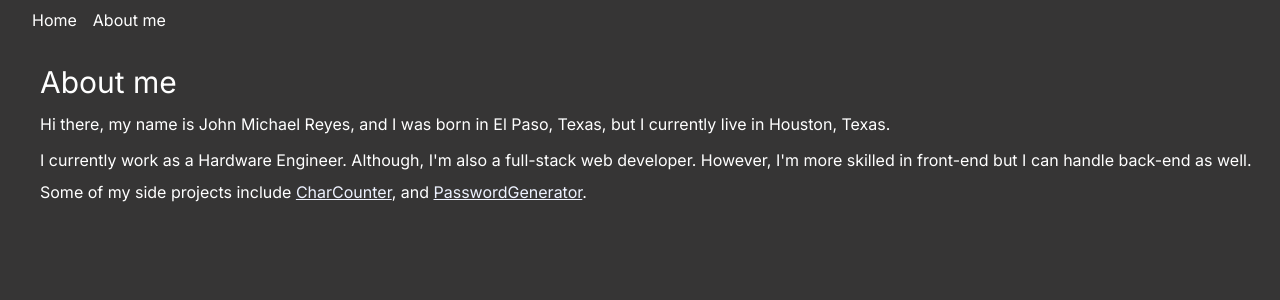
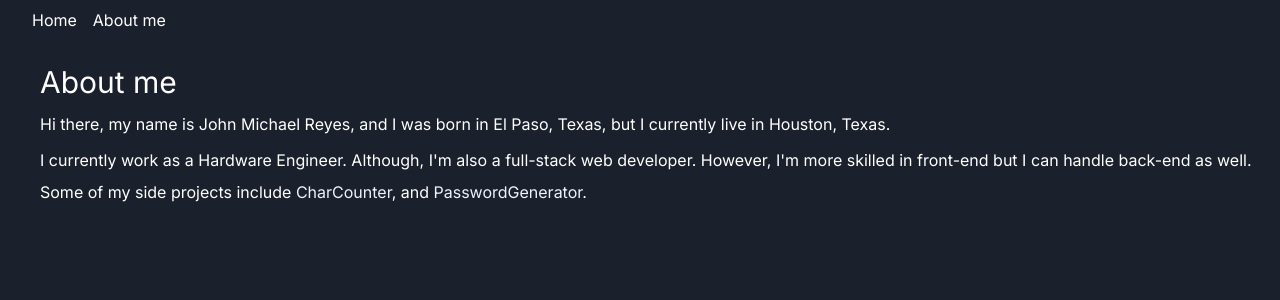
Before and after one commit to FreddieCrew/freddiecrew.github.io, a Next.js app: page /about in a window 1280 px wide. Shown: the top 300 px of the page. Built offline with nearby package versions, Linux system fonts and the light colour scheme.

Commit message:
Better color palette

```diff
--- a/src/app/about/page.tsx
+++ b/src/app/about/page.tsx
@@ -1,5 +1,5 @@
-import Footer from '../../../components/Footer';
 import Navbar from '../../../components/Nav';
+import React from 'react';
 
 export default function About() {
 
@@ -16,7 +16,7 @@ export default function About() {
         Although, I'm also a full-stack web developer. However, I'm more skilled in front-end but I can handle back-end as well.
       </p>
       <p className='ml-10 text-white m-2'>
-        Some of my side projects include <a title='Simple Character Counter written in C++, which can count how many lines are in a .txt file.' href='https://github.com/FreddieCrew/CharCounter' className='text-indigo-50 underline hover:no-underline hover:opacity-50' target='_blank'>CharCounter</a>, and <a title='Simple password generator written in Python' href='https://github.com/FreddieCrew/Password-Generator' className='text-indigo-50 underline hover:no-underline hover:opacity-50'>PasswordGenerator</a>.
+        Some of my side projects include <a title='Simple Character Counter written in C++, which can count how many lines are in a .txt file.' href='https://github.com/FreddieCrew/CharCounter' className='text-indigo-50 no-underline hover:underline hover:opacity-80' target='_blank'>CharCounter</a>, and <a title='Simple password generator written in Python' href='https://github.com/FreddieCrew/Password-Generator' className='text-indigo-50 no-underline hover:underline hover:opacity-80'>PasswordGenerator</a>.
       </p>
       </div>
 
--- a/src/app/globals.css
+++ b/src/app/globals.css
@@ -17,5 +17,11 @@
 }
 
 body {
-  background: #363535;
+  background: #1A202C;
 }
+
+@media screen and (max-width: 768px) {
+  .footer-title {
+    font-size: 8.5px;
+  }
+}
--- a/src/app/layout.tsx
+++ b/src/app/layout.tsx
@@ -1,6 +1,8 @@
+'use client'
 import './globals.css'
 import type { Metadata } from 'next'
 import { Inter } from 'next/font/google'
+import React from 'react';
 
 const inter = Inter({ subsets: ['latin'] })
 
@@ -14,8 +16,68 @@ export default function RootLayout({
 }: {
   children: React.ReactNode
 }) {
+
+  function getAsciiArt() {
+    return `
+    ⠀⠀⠀⠀⠀⠀⠀⠀⠀⠀⠀⠀⠀⠀⠀⠀⠀⠀⠀⠀⠀⠀⠀⠀⠀⠀⠀⠀⠀⠀⠀⣠⣶⣶⣤⣤⣴⠶⠞⠛⠛⠛⠛⠳⠶⣦⣄⡀⠀⠀⠀⠀⠀⠀⠀⠀⠀⠀⠀⠀⠀⠀⠀
+    ⠀⠀⠀⠀⠀⠀⠀⠀⠀⠀⠀⠀⠀⠀⠀⠀⠀⠀⠀⠀⠀⠀⠀⠀⠀⠀⢀⡾⣡⡞⠋⠉⠈⠙⠻⣤⡶⠛⠛⠻⢶⣄⠀⠈⠻⠷⠟⠛⠻⢶⣄⠀⠀⠀⠀⠀⠀⠀⠀⠀
+    ⠀⠀⠀⠀⠀⠀⠀⠀⠀⠀⠀⠀⠀⠀⠀⠀⠀⠀⠀⠀⠀⠀⠀⠀⠀⠀⣼⢳⡟⠛⢻⣿⠶⠶⣾⡿⢤⣤⣤⣤⣀⣹⣇⠀⠀⠀⠀⠀⠀⠀⠹⣆⠀⠀⠀⠀⠀⠀⠀⠀
+    ⠀⠀⠀⠀⠀⠀⠀⠀⠀⠀⠀⠀⠀⠀⠀⣀⣀⣀⣀⣤⣤⣤⣤⣤⣤⣴⣯⣼⣧⣤⣤⣭⣤⡶⢿⡇⠀⠀⠻⠟⠉⢹⡟⠀⠀⠀⠀⠀⠀⠀⠀⢹⡄⠀⠀⠀⠀⠀⠀⠀
+    ⠀⠀⠀⠀⠀⠀⠀⠀⠀⠀⠀⣀⡴⠚⠛⠋⠉⠉⠉⠉⠉⠀⠀⠀⠀⠀⠀⠀⠀⠀⠀⠀⠀⠀⠈⠻⣦⣄⣀⣀⣴⠟⠁⠀⣀⠀⠀⠀⠀⠀⠀⠈⣷⠀⠀⠀⠀⠀⠀⠀
+    ⠀⠀⠀⠀⠀⠀⠀⠀⠀⢠⡾⠋⠀⠀⠀⠀⠀⠀⠀⠀⠀⠀⠀⠀⠀⠀⠀⠀⠀⠀⠀⠀⠀⠀⠀⠀⠈⠉⠉⠉⠀⠀⠀⠀⣿⠀⠀⠀⠀⠀⠀⠀⣿⡄⠀⠀⠀⠀⠀⠀
+    ⠀⠀⠀⠀⠀⠀⠀⠀⣠⣿⣷⣦⣄⡀⠀⠀⠀⠀⠀⠀⠀⠀⠀⠀⠀⠀⠀⠀⠀⠀⠀⠀⠀⠀⠀⠀⠀⠀⠀⠀⠀⠀⠀⠀⣿⠀⠀⠀⠀⠀⠀⠀⢸⡇⠀⠀⠀⠀⠀⠀
+    ⠀⠀⠀⠀⠀⠀⢀⣼⣿⣿⣿⣿⣿⣿⣦⠀⠀⠀⠀⠀⠀⠀⠀⠀⠀⠀⠀⠀⠀⠀⠀⠀⠀⠀⠀⠀⠀⠀⠀⠀⠀⠀⠀⠀⢿⣄⠀⠀⠀⠀⢀⣠⡾⠀⠀⠀⠀⠀⠀⠀
+    ⠀⠀⠀⠀⠀⠀⣾⣿⣿⣿⣿⣿⣿⣿⣿⣇⠀⠀⠀⠀⠀⠀⠀⠀⠀⠀⠀⠀⠀⠀⠀⠀⠀⠀⠀⠀⠀⠀⠀⠀⠀⠀⠀⠀⠀⠙⠛⠿⠟⠛⣿⠉⠀⠀⠀⠀⠀⠀⠀⠀
+    ⠀⠀⠀⠀⠀⢸⣿⣿⣿⣿⣿⣿⣿⣿⣿⣿⠀⠀⠀⠀⠀⠀⠀⠀⠀⠀⠀⠀⠀⠀⠀⠀⠀⠀⠀⠀⠀⠀⠀⠀⠀⠀⠀⠀⠀⠀⠀⠀⠀⠀⣿⡀⠀⠀⠀⠀⠀⠀⠀⠀
+    ⠀⠀⠀⠀⠀⢸⣿⣿⣿⣿⣿⣿⣿⣿⣿⣿⠀⠀⠀⠀⠀⠀⠀⠀⠀⠀⠀⠀⠀⠀⠀⠀⠀⠀⠀⠀⠀⠀⠀⠀⠀⠀⠀⠀⠀⠀⠀⠀⠀⠀⢸⡇⠀⠀⠀⠀⠀⠀⠀⠀
+    ⠀⠀⠀⠀⠀⠸⣿⣿⣿⣿⣿⣿⣿⣿⣿⣿⠀⠀⠀⠀⠀⠀⠀⠀⠀⠀⠀⠀⠀⠀⠀⠀⠀⠀⠀⠀⠀⠀⠀⠀⠀⠀⠀⠀⠀⠀⠀⠀⠀⠀⢸⡇⠀⠀⠀⠀⠀⠀⠀⠀
+    ⠀⠀⠀⠀⠀⠀⢻⣿⣿⣿⣿⣿⣿⣿⣿⡏⠀⠀⠀⠀⠀⠀⠀⠀⠀⠀⠀⠀⠀⠀⠀⠀⠀⠀⠀⠀⠀⠀⠀⠀⠀⠀⠀⠀⠀⠀⠀⠀⠀⠀⢸⡇⠀⠀⠀⠀⠀⠀⠀⠀
+    ⠀⠀⠀⠀⠀⠀⠈⢻⣿⣿⣿⣿⣿⣿⠟⠀⠀⠀⠀⠀⠀⠀⠀⠀⠀⠀⠀⠀⠀⠀⠀⠀⠀⠀⠀⠀⠀⠀⠀⠀⠀⠀⠀⠀⠀⠀⠀⠀⠀⠀⢸⡇⠀⠀⠀⠀⠀⠀⠀⠀
+    ⠀⠀⠀⠀⠀⠀⠀⠀⠈⠻⡿⠛⠛⠁⠀⠀⠀⠀⠀⠀⠀⠀⠀⠀⠀⠀⠀⠀⠀⠀⠀⠀⠀⠀⠀⠀⠀⠀⠀⠀⠀⠀⠀⠀⠀⠀⠀⠀⠀⠀⢸⡇⠀⠀⠀⠀⠀⠀⠀⠀
+    ⠀⠀⠀⠀⠀⠀⠀⠀⠀⠀⠻⣦⡀⠀⠀⠀⠀⠀⠀⠀⠀⠀⠀⠀⠀⠀⠀⠀⠀⠀⠀⠀⠀⠀⠀⠀⠀⠀⠀⠀⠀⠀⠀⠀⠀⠀⠀⠀⠀⠀⣾⡇⠀⠀⠀⠀⠀⠀⠀⠀
+    ⠀⠀⠀⠀⠀⠀⠀⠀⠀⠀⠀⠈⠛⠳⠶⣤⣤⣀⣀⣀⣀⣀⣀⣀⣀⣀⣀⣀⡀⠀⠀⠀⠀⠀⠀⠀⠀⠀⠀⠀⠀⠀⠀⠀⠀⠀⠀⠀⠀⠀⣿⣇⠀⠀⠀⠀⠀⠀⠀⠀
+    ⠀⠀⠀⠀⠀⠀⠀⠀⠀⠀⠀⠀⠀⠀⠀⠀⠀⠉⠉⠉⠉⠉⠉⠉⠙⣯⡉⠉⠉⠛⠛⠛⠛⠂⠀⠀⠀⠀⠀⠀⠀⠀⠀⠀⠀⠀⠀⠀⣀⣴⣿⣿⡄⠀⠀⠀⠀⠀⠀⠀
+    ⠀⠀⠀⠀⠀⠀⠀⠀⠀⠀⠀⠀⠀⠀⠀⠀⠀⠀⠀⠀⠀⠀⠀⠀⠀⣿⣿⣶⣦⣤⣤⡤⠀⠀⠀⠀⠀⠀⠀⠀⠀⠀⢀⣀⣠⣤⣶⣿⣿⣿⣿⣿⡇⠀⠀⠀⠀⠀⠀⠀
+    ⠀⢠⣤⣤⣄⣀⣀⣀⠀⠀⠀⠀⠀⠀⠀⠀⠀⠀⠀⠀⠀⠀⠀⠀⠀⣿⣿⣿⣿⣿⣿⣿⣷⣶⣶⣶⣶⣶⣶⣶⣿⣿⣿⣿⣿⣿⣿⣿⣿⡿⠟⠉⢻⣆⠀⠀⠀⠀⠀⠀
+    ⠀⠘⣿⡛⠛⠿⠿⣿⣿⣿⣶⣶⣤⣀⡀⠀⠀⠀⠀⠀⠀⠀⠀⣠⡾⠛⠛⠿⣿⣿⣿⣿⣿⣿⣿⣿⣿⣿⣿⣿⣿⣿⣿⣿⣿⡿⠿⠛⠉⠀⠀⠀⠀⢹⣆⠀⠀⠀⠀⠀
+    ⠀⠀⠈⢷⣤⣤⣤⣤⣤⣭⣭⣿⣿⣿⣿⡿⠀⠀⠀⠀⢀⣠⠞⠋⠀⠀⠀⠀⠀⣹⡏⠙⠛⠛⠛⠛⠛⠛⠛⠛⠛⠋⠉⠁⠀⠀⠀⠀⠀⠀⠀⠀⠀⠀⢻⡄⠀⠀⠀⠀
+    ⠀⠀⢀⣬⢿⣿⣿⣿⣿⣆⣤⣶⡿⠟⠉⠀⠀⣀⣤⡶⠛⠁⣰⡆⠀⠀⠀⢠⣾⣿⣿⣧⠀⠀⠀⠀⠀⠀⠀⠀⠀⠀⠀⠀⠀⠀⠀⠀⠀⠀⠀⠀⠀⠀⠘⣷⠀⠀⠀⠀
+    ⠀⠀⢸⣇⠀⣹⡿⠛⠛⠛⠻⠿⣤⣠⣤⡶⠟⠋⠁⠀⠀⢠⡿⠀⠀⠀⠀⠸⣿⣿⣿⣿⠀⠀⠀⠀⠀⠀⠀⠀⠀⠀⠀⠀⠀⢠⡀⠀⠀⠀⠀⠀⠀⠀⠀⣿⡀⠀⠀⠀
+    ⠀⠀⠀⣹⡷⣿⡀⠀⠀⠀⠀⠀⠈⠉⠀⠀⠀⠀⠀⠀⠀⣾⠁⠀⠀⠀⠀⠀⠙⠻⠛⠃⠀⠀⠀⠀⠀⠀⠀⠀⠀⠀⠀⠀⠀⢸⡇⠀⠀⠀⠀⠀⠀⠀⠀⢸⡇⠀⠀⠀
+    ⢀⣀⣤⣿⡀⠈⠛⠛⣿⠋⠀⠀⠀⠀⠀⠀⠀⠀⠀⠀⢰⡏⠀⠀⠀⠀⠀⠀⠀⠀⠀⠀⠀⠀⠀⠀⠀⠀⠀⠀⠀⠀⠀⠀⠀⢸⣇⠀⠀⠀⠀⠀⠀⠀⠀⢸⡇⠀⠀⠀
+    ⣾⡉⠀⠈⠛⣷⣶⠟⠙⠛⠒⠂⠀⠀⠀⠀⠀⠀⠀⠀⣾⠃⠀⠀⠀⠀⠀⠀⠀⠀⠀⠀⠀⠀⠀⠀⠀⠀⠀⠀⠀⠀⠀⠀⠀⠈⣿⠀⠀⠀⠀⠀⠀⠀⠀⢸⡇⠀⠀⠀
+    ⠘⠻⠶⣶⣶⣿⣿⣀⣀⣀⣀⣀⣀⣀⣀⣀⣀⣀⣤⣴⣿⠀⠀⠀⠀⠀⠀⠀⠀⠀⠀⠀⠀⠀⠀⠀⠀⠀⠀⠀⠀⠀⠀⠀⠀⢠⣿⠀⠀⠀⠀⠀⠀⠀⠀⢸⡇⠀⠀⠀
+    ⣶⣟⠛⠛⠉⠀⠻⣯⡉⠉⠉⠉⠉⠉⠉⠉⠉⠉⠀⢸⣿⠀⠀⠀⠀⠀⠀⠀⠀⠀⠀⠀⠀⠀⠀⠀⠀⠀⠀⠀⠀⠀⠀⠀⠀⢸⡟⠀⠀⠀⠀⠀⠀⠀⠀⢸⡇⠀⠀⠀
+    ⠀⠉⠛⠳⠶⣦⣤⣬⣿⡦⠀⠀⠀⠀⠀⠀⠀⠀⠀⠀⣿⠀⠀⠀⠀⠀⠀⠀⠀⠀⠀⠀⠀⠀⠀⠀⠀⠀⠀⠀⠀⠀⠀⠀⠀⢸⡇⠀⠀⠀⠀⠀⠀⠀⠀⠘⣧⠀⠀⠀
+    ⠀⠀⠀⠀⠀⠀⠀⠀⠀⠀⠀⠀⠀⠀⠀⠀⠀⠀⠀⠀⢿⡀⠀⠀⠀⠀⠀⠀⠀⠀⠀⠀⠀⠀⠀⠀⠀⠀⠀⠀⠀⠀⠀⠀⠀⢸⡇⠀⠀⠀⠀⠀⠀⠀⠀⢰⡟⠀⠀⠀
+    ⠀⠀⠀⠀⠀⠀⠀⠀⠀⠀⠀⠀⠀⠀⠀⠀⠀⠀⠀⠀⢸⣇⠀⠀⠀⠀⠀⠀⠀⠀⠀⠀⠀⠀⠀⠀⠀⠀⠀⠀⠀⠀⠀⠀⠀⢸⡇⠀⠀⣀⠀⠀⢠⡄⠀⠈⢷⡄⠀⠀
+    ⠀⠀⠀⠀⠀⠀⠀⠀⠀⠀⠀⠀⠀⠀⠀⠀⠀⠀⠀⠀⠀⢿⡀⠀⠀⠀⠀⠀⠀⠀⠀⠀⠀⠀⠀⠀⠀⠀⠀⠀⠀⠀⠀⠀⠀⠘⣷⠀⠀⢹⣧⡀⠀⠻⣶⣤⣼⠇⠀⠀
+    ⠀⠀⠀⠀⠀⠀⠀⠀⠀⠀⠀⠀⠀⠀⠀⠀⠀⠀⠀⠀⠀⠘⣧⠀⠀⠀⠀⠀⠀⠀⠀⠀⠀⠀⠀⠀⠀⠀⠀⠀⠀⠀⠀⠀⠀⠀⠹⣦⣀⣸⡟⠻⠶⠾⠋⣿⠃⠀⠀⠀
+    ⠀⠀⠀⠀⠀⠀⠀⠀⠀⠀⠀⠀⠀⠀⠀⠀⠀⠀⠀⠀⠀⠀⢹⡆⠀⠀⠀⠀⠀⠀⠀⠀⠀⠀⠀⠀⠀⠀⠀⠀⠀⠀⠀⠀⠀⠀⠀⠀⠉⠉⠀⠀⠀⠀⢀⡿⠀⠀⠀⠀
+    ⠀⠀⠀⠀⠀⠀⠀⠀⠀⠀⠀⠀⠀⠀⠀⠀⠀⠀⠀⠀⠀⠀⣿⠁⠀⠀⠀⠀⠀⠀⠀⠀⠀⠀⠀⠀⠀⠀⠀⠀⠀⠀⠀⠀⠀⠀⠀⠀⠀⠀⠀⠀⠀⢀⣼⣧⣀⠀⠀⠀
+    ⠀⠀⠀⠀⠀⠀⠀⠀⠀⠀⠀⠀⠀⠀⠀⠀⠀⠀⠀⠀⠀⠀⣿⠀⠀⠀⠀⠀⠀⠀⠀⠀⠀⠀⠀⠀⠀⠀⠀⠀⠀⠀⠀⠀⠀⠀⠀⠀⠀⠀⠀⠀⢠⡾⠃⠈⠙⠷⣦⣀
+    ⠀⠀⠀⠀⠀⠀⠀⠀⠀⠀⠀⠀⠀⠀⠀⠀⠀⠀⠀⠀⠀⢠⣿⠀⠀⠀⠀⠀⠀⠀⠀⠀⠀⠀⠀⡀⠀⠀⠀⠀⠀⠀⠀⠀⠀⠀⠀⠀⠀⠀⠀⢀⡿⠷⠶⠶⠶⠶⠶⠟
+    ⠀⠀⠀⠀⠀⠀⠀⠀⠀⠀⠀⠀⠀⠀⠀⠀⠀⠀⠀⠀⠀⢸⡏⠀⠀⠀⠀⠀⠀⠀⠀⠀⠀⠀⢰⡏⠀⠀⠀⠀⠀⠀⠀⠀⠀⠀⠀⠀⠀⠀⠀⢸⡇⠀⠀⠀⠀⠀⠀⠀
+    ⠀⠀⠀⠀⠀⠀⠀⠀⠀⠀⠀⠀⠀⠀⠀⠀⠀⠀⠀⠀⠀⢸⡇⠀⠀⠀⠀⠀⠀⠀⠀⠀⠀⠀⢸⡇⠀⠀⠀⠀⠀⠀⠀⠀⠀⠀⠀⠀⠀⠀⠀⢿⡄⠀⠀⠀⠀⠀⠀⠀
+    ⠀⠀⠀⠀⠀⠀⠀⠀⠀⠀⠀⠀⠀⠀⠀⠀⠀⠀⠀⠀⠀⢸⣷⠀⠀⠀⠀⠀⠀⠀⠀⠀⠀⠀⢸⡇⠀⠀⠀⠀⠀⠀⠀⠀⠀⠀⠀⠀⠀⠀⠀⢸⡇⠀⠀⠀⠀⠀⠀⠀
+    ⠀⠀⠀⠀⠀⠀⠀⠀⠀⠀⠀⠀⠀⠀⠀⠀⠀⠀⠀⠀⢀⣠⡿⠀⠀⠀⠀⠀⠀⠀⠀⠀⠀⠀⢸⡇⠀⠀⠀⠀⠀⠀⠀⠀⠀⠀⠀⠀⠀⠀⠀⢸⡇⠀⠀⠀⠀⠀⠀⠀
+    ⠀⠀⠀⠀⠀⠀⠀⠀⠀⠀⠀⠀⠀⠀⠀⠀⠀⠀⢀⡴⠛⠁⠀⠀⠀⠀⠀⠀⠀⠀⠀⠀⠀⣠⡾⠏⠀⠀⠀⠀⠀⠀⠀⠀⠀⠀⠀⠀⠀⠀⠀⢸⡇⠀⠀⠀⠀⠀⠀⠀
+    ⠀⠀⠀⠀⠀⠀⠀⠀⠀⠀⠀⠀⠀⠀⠀⠀⠀⢠⡟⢁⡀⠀⠀⠀⠀⠀⠀⠀⠀⠀⠀⢠⡾⠋⠀⠀⠀⠀⠀⠀⠀⠀⠀⠀⠀⠀⠀⠀⠀⠀⠀⣿⠃⠀⠀⠀⠀⠀⠀⠀
+    ⠀⠀⠀⠀⠀⠀⠀⠀⠀⠀⠀⠀⠀⠀⠀⠀⠀⣼⣷⡟⠀⢠⡾⠁⠀⠀⠀⠀⠀⠀⢠⡿⢀⠀⠀⠀⠀⠀⠀⠀⠀⠀⠀⠀⠀⠀⠀⠀⠀⠀⠀⣿⠀⠀⠀⠀⠀⠀⠀⠀
+    ⠀⠀⠀⠀⠀⠀⠀⠀⠀⠀⠀⠀⠀⠀⠀⠀⠀⠹⣿⣇⠀⣾⠁⠀⠀⠀⠀⠀⠀⠀⢸⣷⡟⠀⠀⣰⡞⠀⠀⠀⠀⠀⠀⠀⠀⠀⠀⠀⠀⠀⢰⡟⠀⠀⠀⠀⠀⠀⠀⠀
+    ⠀⠀⠀⠀⠀⠀⠀⠀⠀⠀⠀⠀⠀⠀⠀⠀⠀⠀⠈⠙⠛⠿⠶⠦⣤⣤⣤⣤⣤⡶⢿⣿⡇⠀⠀⣿⠀⠀⠀⠀⠀⠀⠀⠀⠀⠀⠀⠀⣀⣤⡿⠁⠀⠀⠀⠀⠀⠀⠀⠀
+    ⠀⠀⠀⠀⠀⠀⠀⠀⠀⠀⠀⠀⠀⠀⠀⠀⠀⠀⠀⠀⠀⠀⠀⠀⠀⠀⠀⠀⠀⠀⠀⠉⠛⠷⠶⢿⣦⣤⣤⣤⣤⣴⡶⠶⠶⠾⠛⠛⠉⠁⠀⠀⠀⠀⠀⠀⠀⠀⠀⠀
+      ----------------------------------------------------------------------------------
+                                      By Justjohn
+    `;
+  }
+  const asciiArt = getAsciiArt();
   return (
     <html lang="en">
+
+      <head>
+      <script dangerouslySetInnerHTML={{ __html: `/*\n${asciiArt}\n*/` }} />
+      </head>
       <body className={inter.className}>{children}</body>
     </html>
   )
--- a/src/app/page.tsx
+++ b/src/app/page.tsx
@@ -1,4 +1,5 @@
 'use client'
+import React from 'react';
 import Footer from '../../components/Footer';
 import Head from 'next/head';
 import Header from '../../components/header';
```
